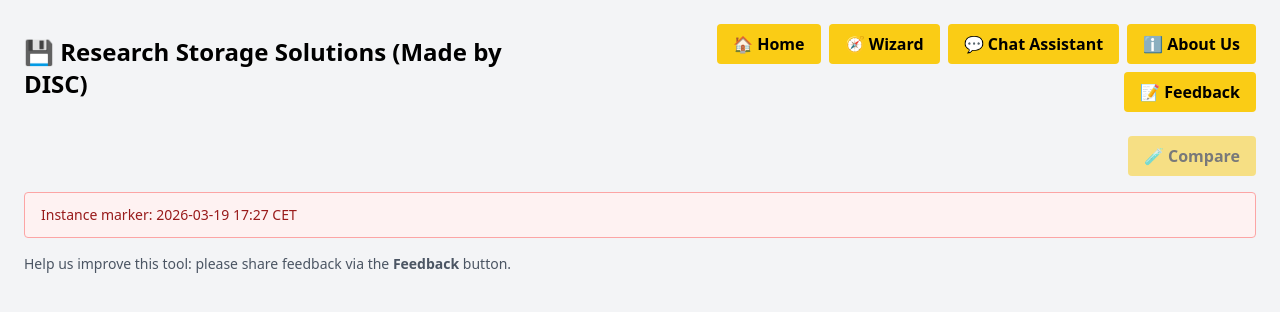
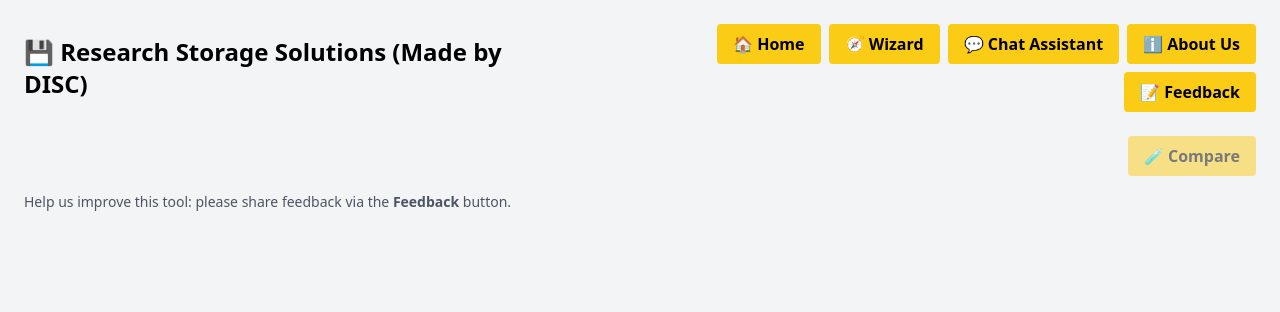
Before and after one commit to dgrotebeverborg/DATA_storage_finder, a Flask app: page / in a window 1280 px wide. Shown: the top 312 px of the page. Run offline with Flask 3, Linux system fonts and the light colour scheme; parts of the project's set-up code (start-up, migrations or seed data) failed here and were passed over; some libraries are stand-ins or nearby versions.

Commit message:
changes to url

```diff
--- a/templates/index.html
+++ b/templates/index.html
@@ -55,10 +55,6 @@
        style="opacity: 0.5; pointer-events: none;">🧪 Compare</a>
   </div>
 
-  <div class="mb-4 rounded border border-red-300 bg-red-50 px-4 py-3 text-sm text-red-800">
-    Instance marker: 2026-03-19 17:27 CET
-  </div>
-
   <!-- Solution Cards -->
   <p class="text-sm text-gray-600 mb-4">
     Help us improve this tool: please share feedback via the <strong>Feedback</strong> button.
```
Also changed, not shown: README.md.
